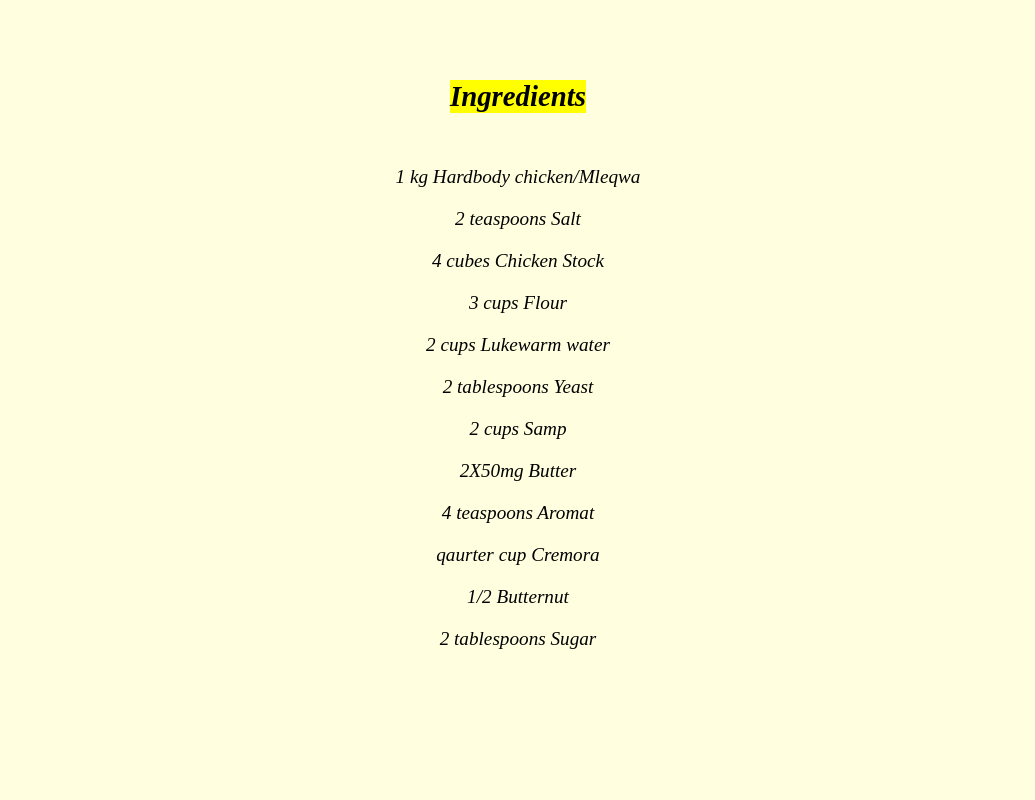
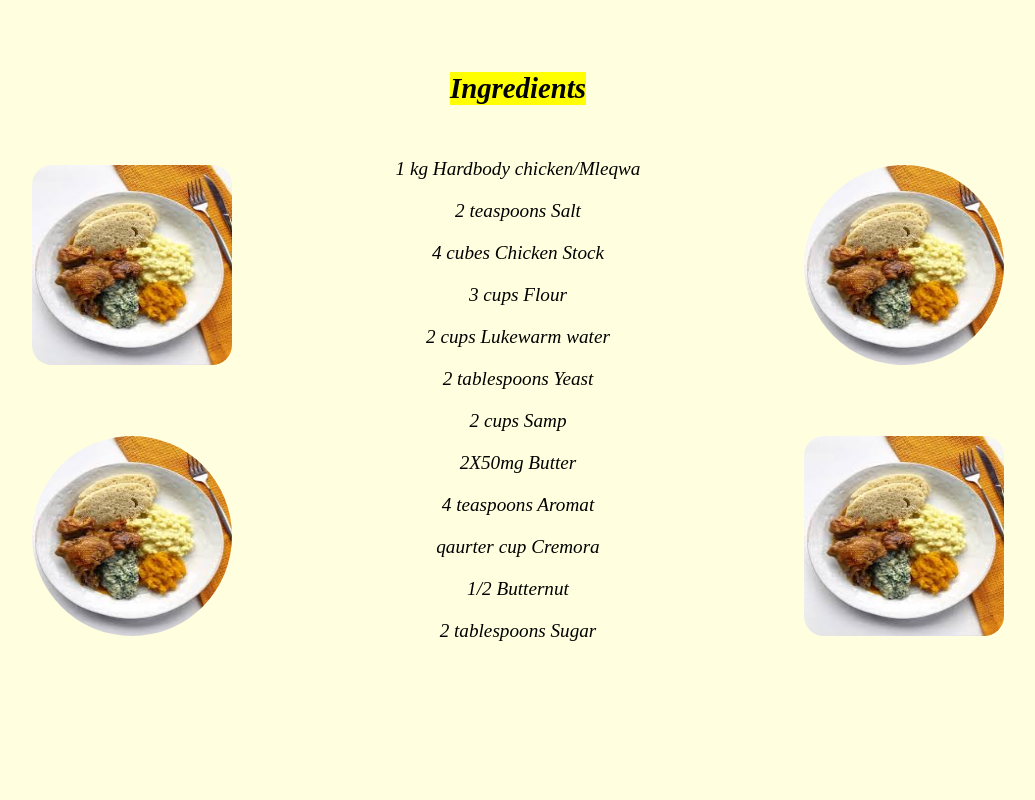
Before and after one commit to Ntu2K/Favourite-Dish-Website, a plain HTML site: page index.html in a window 1280 px wide. Shown: the part 900-1700 px from the top of the page, without its empty margins (122-1157 px from the left). Drawn offline with Linux system fonts and the light colour scheme.

Commit message:
added pictures

```diff
--- a/index.css
+++ b/index.css
@@ -1,7 +1,8 @@
 /* Styles for Side Navigation*/
 body {
     background-color:lightyellow;
-
+    margin: 0;
+    padding: 0;
 
 }
 header  {
@@ -10,8 +11,11 @@
     width: 100%;
     height: 10vh;
     position: fixed;
+    /* top: 0; */
 }
-h2{background-color: yellow;}
+h2{
+    background-color: yellow;
+}
 
 nav ul{
     list-style-type:none;
@@ -24,7 +28,7 @@
 }
 nav ul li a {
     text-decoration: none;
-    color: black;
+    color: white;
 }
 nav ul li a:hover {
     color: white;
@@ -63,6 +67,8 @@
 #home img {
     width: 20vw;
     height: 40vh;
+    border-radius: 50%;
+    border: 12px solid crimson;
 }
 #home p{
     font-size: larger;
@@ -77,6 +83,26 @@
     justify-content: center;
     align-items: center;
     flex-direction: column;
+}
+
+#ingredients section{
+    display: flex;
+    justify-content: space-evenly;
+    width: 100dvw;
+}
+
+#ingredients article{
+    display: flex;
+    flex-direction: column;
+    justify-content: space-around;
+}
+#ingredients img{
+    border-radius: 50%;
+    width: 200px;
+    height: 200px;
+}
+ #ingredients .plate{
+    border-radius: 10% ;
 }
 #ingredients ul {
     display: flex;
@@ -155,3 +181,7 @@
 #feedback input[type="submit"] hover{
     background-color: #45a049;
 }
+#feedback h2 {
+    background-color: yellow;
+    text-align: center;
+}
--- a/index.html
+++ b/index.html
@@ -25,6 +25,11 @@
         </section>
         <section id="ingredients">
             <h2>Ingredients</h2>
+            <section>
+                <article>
+                    <img src="./images.jpeg" alt="" class="plate">
+                    <img src="./images.jpeg" alt="">
+                </article>
                 <ul>
                     <li> 1 kg Hardbody chicken/Mleqwa</li>
                     <li> 2 teaspoons Salt</li>
@@ -39,6 +44,12 @@
                     <li> 1/2 Butternut</li>
                     <li> 2 tablespoons Sugar</li>
                 </ul>
+                <article>
+                    <img src="./images.jpeg" alt="">
+                    <img src="./images.jpeg" alt="" class="plate">
+                </article>
+            </section>
+
         </section>
         <section id="recipe">
             <h2>Recipe</h2>
```
Lines whose indentation alone changed are shown as unchanged.
